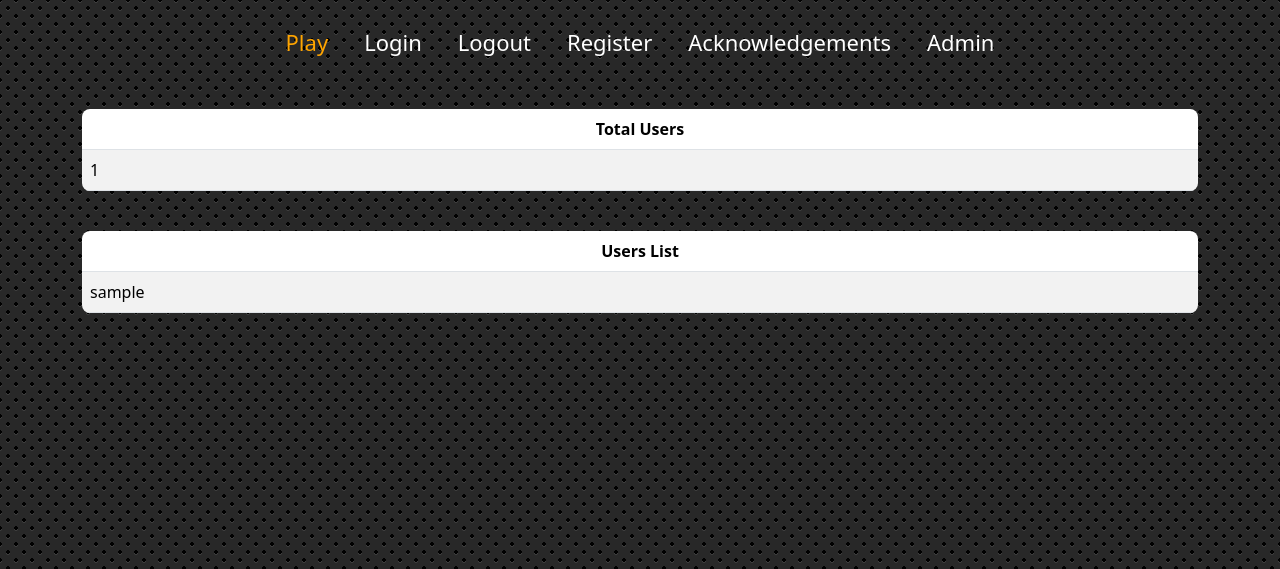
After one commit to fahris-n/potion-pile-up, a Flask app: page /admin in a window 1280 px wide. The commit adds this page. Shown: the top 569 px of the page. Run offline with Flask 3, Linux system fonts and the light colour scheme; the visitor is signed in with stand-in values (Sample User, id 1); tables that the repository leaves empty hold one stand-in row (values such as "Sample post").

Commit message:
Added admin user and panel

```diff
--- a/backend/app.py
+++ b/backend/app.py
@@ -171,6 +171,22 @@ def acknowledgements():
     return render_template("acknowledgements.html")
 
 
+# Route for admin panel
+@app.route("/admin", methods=["GET"])
+@login_required
+def admin():
+    if session["user_id"] == 1:
+        # Query all usernames from users table
+        usernames = users.query.with_entities(users.username).all()
+        usernames_list = [username[0] for username in usernames]
+        total_users = len(usernames_list)
+
+        return render_template("admin.html", usernames_list=usernames_list, total_users=total_users)
+    else:
+        flash("Admin permissions not found")
+        return redirect("/")
+
+
 # Run the application in debug mode
 if __name__ == "__main__":
     app.run(debug=True)
--- a/backend/static/style.css
+++ b/backend/static/style.css
@@ -151,3 +151,8 @@
         top: 10px;
     }
 }
+
+.table {
+    border-radius: 8px;
+    overflow: hidden;
+}
--- /dev/null
+++ b/backend/templates/admin.html
@@ -0,0 +1,41 @@
+{% extends "layout.html" %}
+
+{% block title %}
+    Admin
+{% endblock %}
+
+{% block main %}
+
+<div class="container mt-4">
+    <table class="table table-striped">
+        <thead>
+            <tr>
+                <th class="text-center">Total Users</th>
+            </tr>
+        </thead>
+        <tbody>
+            <tr>
+                <td>{{ total_users }}</td>
+            </tr>
+        </tbody>
+    </table>
+</div>
+
+<div class="container mt-4">
+    <table class="table table-striped">
+        <thead>
+            <tr>
+                <th class="text-center">Users List</th>
+            </tr>
+        </thead>
+        <tbody>
+            {% for usernames_list in usernames_list %}
+            <tr>
+                <td>{{ usernames_list }}</td>
+            </tr>
+            {% endfor %}
+        </tbody>
+    </table>
+</div>
+
+{% endblock %}
--- a/backend/templates/layout.html
+++ b/backend/templates/layout.html
@@ -40,6 +40,11 @@
                         <li class="nav-item">
                             <a class="nav-link" href="{{ url_for('acknowledgements') }}">Acknowledgements</a>
                         </li>
+                        {% if session['user_id'] == 1 %}
+                        <li class="nav-item">
+                            <a class="nav-link" href="{{ url_for('admin') }}">Admin</a>
+                        </li>
+                        {% endif %}
                     </ul>
                 </div>
             </div>
```
Also changed, not shown: 2 other files.
